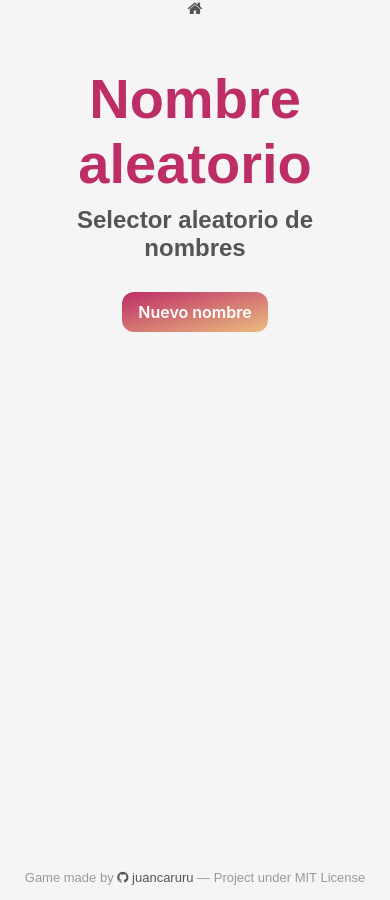
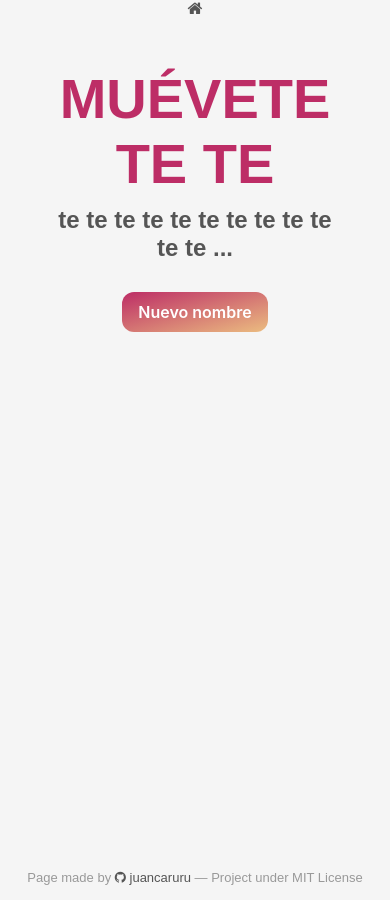
Before and after one commit to juancaruru/juancaruru.github.io, a Jekyll site: the page pages/random-name.html, which Jekyll copies as it is, in a window 390 px wide. Built offline with Jekyll 4.4.1, drawn with Linux system fonts in a browser that asks for light colours.

Commit message:
random names iteration 2

```diff
--- /dev/null
+++ b/assets/css/random-names.css
@@ -0,0 +1,197 @@
+body {
+    font-family: 'Arial', sans-serif;
+    background-color: #f5f5f5;
+    margin: 0;
+    padding: 0;
+    display: flex;
+    flex-direction: column;
+    align-items: center;
+    height: 100vh;
+}
+
+h1.title {
+    color: rgb(189, 45, 102);
+    text-align: center;
+    cursor: default;
+    font-size: 3.5em;
+    font-weight: 750;
+    margin-bottom: 10px;
+}
+
+h2.subtitle {
+    color: #555;
+    text-align: center;
+    margin-bottom: 20px;
+    cursor: default;
+    font-size: x-large;
+    margin-top: 0px;
+    margin-bottom: 20px;
+}
+
+p {
+    color: #555;
+    text-align: center;
+    margin-bottom: 30px;
+}
+
+div.button-container {
+    display: flex;
+    justify-content: center;
+    align-items: center;
+    width: 100%;
+}
+
+div.container {
+    display: flex;
+    flex-direction: column;
+    justify-content: center;
+    width: 75%;
+    margin-top: 10px;
+    height: fit-content;
+}
+
+a:link {
+    text-decoration: none;
+    color: #555;
+}
+a:visited{
+    text-decoration: none;
+    color: #666;
+}
+a:hover {
+    text-decoration: none;
+    color: #55a;
+}
+a:active {
+    text-decoration: none;
+    color: #555;
+}
+
+
+footer {
+    font-family: 'Arial', sans-serif;
+    font-weight: 300;
+    position: fixed;
+    left: 0;
+    bottom: 0;
+    width: 100%;
+    font-size: small;
+    background-color: rgba(245, 245, 245, 0.85);
+    padding-bottom: 15px;
+    padding-top: 10px;
+    color: #999;
+    text-align: center;
+}
+
+table {
+    width: 100%;
+    border-collapse: collapse;
+    margin: 0 auto;
+    background-color: #fff;
+    box-shadow: 0 0 10px rgba(0, 0, 0, 0.1);
+    margin-top: 30px;
+    table-layout: fixed;
+}
+
+thead {
+    background-color: rgb(189, 45, 102);
+    color: #fff;
+}
+
+th, td {
+    padding: 15px;
+    text-align: left;
+    border-bottom: 1px solid #ddd;
+    text-align: center;
+    width: fit-content;
+}
+
+tbody tr:hover {
+    background-color: #f5f5f5;
+}
+
+.fancy-button {
+    border: 0;
+    border-radius: 12px;
+    color: #FFFFFF;
+    cursor: pointer;
+    display: inline-block;
+    font-family: -apple-system,system-ui,"Segoe UI",Roboto,Helvetica,Arial,sans-serif;
+    font-size: 16px;
+    font-weight: 600;
+    line-height: 2.5;
+    outline: transparent;
+    padding: 0 1rem;
+    margin-inline: 1rem;
+    margin-top: 0.3rem;
+    margin-bottom: 0.3rem;
+    text-align: center;
+    text-decoration: none;
+    transition: box-shadow .2s ease-in-out;
+    user-select: none;
+    -webkit-user-select: none;
+    touch-action: manipulation;
+    white-space: nowrap;
+}
+
+.fancy-button.new {
+    background: linear-gradient(to bottom right, rgb(189, 45, 102), rgb(235, 188, 128));
+}
+.fancy-button.new:not([disabled]):hover {
+    box-shadow: 0 0 .25rem rgba(0, 0, 0, 0.5), -.125rem -.125rem 1rem rgba(189, 45, 102, 0.5), .125rem .125rem 1rem rgba(235, 188, 128, 0.5);
+}
+
+.fancy-button.last {
+    background: linear-gradient(to bottom right, rgb(235, 188, 128), rgb(73, 184, 70));
+}
+.fancy-button.last:not([disabled]):hover {
+    box-shadow: 0 0 .25rem rgba(0, 0, 0, 0.5), -.125rem -.125rem 1rem rgba(235, 188, 128, 0.5), .125rem .125rem 1rem rgba(73, 184, 70, 0.5);
+}
+
+.fancy-button.solve {
+    background-color: lightgray;
+    color: rgb(50, 50, 50);
+}
+.fancy-button.solve:not([disabled]):hover {
+    box-shadow: -.125rem -.125rem 0.8rem rgba(50, 50, 50, 0.3);
+}
+
+.fancy-button.solveAll {
+    background: linear-gradient(to bottom right, rgb(73, 184, 70), rgb(74, 201, 240));
+}
+.fancy-button.solveAll:not([disabled]):hover {
+    box-shadow: 0 0 .25rem rgba(0, 0, 0, 0.5), -.125rem -.125rem 1rem rgba(73, 184, 70, 0.5), .125rem .125rem 1rem rgba(74, 201, 240, 0.5);
+}
+
+.fancy-button.reset {
+    background: linear-gradient(to bottom right, rgb(74, 201, 240), rgb(145, 49, 255));
+}
+.fancy-button.reset:not([disabled]):hover {
+    box-shadow: 0 0 .25rem rgba(0, 0, 0, 0.5), -.125rem -.125rem 1rem rgba(74, 201, 240, 0.5), .125rem .125rem 1rem rgba(145, 49, 255, 0.5);
+}
+
+@media (max-width: 768px) {
+    div.button-container {
+        flex-direction: column;
+        position: relative;
+    }
+
+    .fancy-button {
+        margin-top: 10px;
+        margin-bottom: 10px;
+    }
+
+    /* Two columns arrangement for screens between 481px and 768px */
+    @media (min-width: 481px) and (max-width: 768px) {
+        div.button-container {
+            flex-direction: row;
+            flex-wrap: wrap;
+            justify-content: center;
+        }
+
+        .fancy-button {
+            flex: 0 0 calc(50% - 20px);
+            margin: 10px;
+        }
+    }
+}
--- a/pages/random-name.html
+++ b/pages/random-name.html
@@ -5,8 +5,8 @@
     <meta charset="UTF-8">
     <meta http-equiv="X-UA-Compatible" content="IE=edge">
     <meta name="viewport" content="width=device-width, initial-scale=1.0">
-    <title>Nombres aleatorios</title>
-    <link rel="stylesheet" href="/assets/css/bingo.css">
+    <title>Muevete-te-te-te</title>
+    <link rel="stylesheet" href="/assets/css/random-names.css">
     <link rel="stylesheet" href="https://cdnjs.cloudflare.com/ajax/libs/font-awesome/4.7.0/css/font-awesome.min.css">
     <script src="https://cdn.jsdelivr.net/npm/sweetalert2@11"></script>
 </head>
@@ -16,149 +16,16 @@
         <a href="/" class="go-homepage-button"><i class="fa fa-home"></i></a>
     </header>
     <div class="container">
-        <h1 class="title">Nombre aleatorio</h1>
-        <h2 class="subtitle"> Selector aleatorio de nombres</h2>
+        <h1 class="title">MUÉVETE TE TE</h1>
+        <h2 class="subtitle"> te te te te te te te te te te te te ...</h2>
         <div class="button-container">
             <button class="fancy-button new" onclick="popUpCard()">Nuevo nombre</button>
-            <!-- <button class="fancy-button last" id="show" onclick="showLast()">Mostrar
-                    de nuevo</button>
-                <button class="fancy-button solveAll" onclick="solveAll()">Resolver
-                    todos</button>
-                <button class="fancy-button reset" onclick="reset()">Nuevo bingo</button> -->
         </div>
-        <!-- <table id="table-tarjetas">
-                <thead>
-                    <tr>
-                        <th>Criterio</th>
-                        <th>Solución</th>
-                    </tr>
-                </thead>
-                <tbody id="table-tarjetas-body">
-                </tbody>
-            </table> -->
     </div>
-    <footer>Game made by <a href="https://github.com/juancaruru"><i class="fa fa-github"></i> juancaruru</a> — Project
+    <footer>Page made by <a href="https://github.com/juancaruru"><i class="fa fa-github"></i> juancaruru</a> — Project
         under MIT License</footer>
     <script>
-        const spanishNames = [
-            "Alejandro",
-            "Ana",
-            "Antonio",
-            "Beatriz",
-            "Carlos",
-            "Carmen",
-            "Diego",
-            "Elena",
-            "Emilio",
-            "Fernanda",
-            "Francisco",
-            "Gabriela",
-            "Guillermo",
-            "Inés",
-            "Isabel",
-            "Javier",
-            "Laura",
-            "Luis",
-            "Manuela",
-            "María",
-            "Miguel",
-            "Natalia",
-            "Pablo",
-            "Patricia",
-            "Pedro",
-            "Raquel",
-            "Ricardo",
-            "Roberto",
-            "Rosa",
-            "Santiago",
-            "Sofía",
-            "Teresa",
-            "Tomás",
-            "Valentina",
-            "Verónica",
-            "Vicente",
-            "Ximena",
-            "Yolanda",
-            "Zoe",
-            "Adrián",
-            "Agustín",
-            "Alba",
-            "Alberto",
-            "Alicia",
-            "Alfonso",
-            "Amparo",
-            "Andrés",
-            "Ángela",
-            "Armando",
-            "Aurora",
-            "Belen",
-            "Bernardo",
-            "Blanca",
-            "Bruno",
-            "Cecilia",
-            "Celia",
-            "César",
-            "Clara",
-            "Cristian",
-            "Cristina",
-            "Daniel",
-            "Dolores",
-            "Eduardo",
-            "Elsa",
-            "Enrique",
-            "Esteban",
-            "Estela",
-            "Felipe",
-            "Félix",
-            "Gloria",
-            "Gonzalo",
-            "Graciela",
-            "Héctor",
-            "Hugo",
-            "Ignacio",
-            "Irene",
-            "Jaime",
-            "Jorge",
-            "José",
-            "Julia",
-            "Leonardo",
-            "Lidia",
-            "Lucía",
-            "Luisa",
-            "Marcos",
-            "Martín",
-            "Matías",
-            "Mónica",
-            "Nacho",
-            "Nadia",
-            "Nicolás",
-            "Olga",
-            "Óscar",
-            "Paco",
-            "Rafael",
-            "Ramón",
-            "Renata",
-            "Roberto",
-            "Rodrigo",
-            "Rubén",
-            "Salvador",
-            "Samuel",
-            "Sara",
-            "Sergio",
-            "Silvia",
-            "Simón",
-            "Susana",
-            "Tatiana",
-            "Vanesa",
-            "Víctor",
-            "Virginia",
-            "Xavier",
-            "Yago",
-            "Yasmina",
-            "Yolanda",
-            "Zaida",
-            "Zaira"
-        ];
+        const spanishNames = ['Ana R.', 'Candela', 'Sandra', 'Nayara', 'Álvaro', 'Poda', 'Pedro', 'Lourdes', 'Dámaris', 'Sonia', 'Alba Romero', 'Irene Román', 'Edu', 'Iván Silva', 'Josemi', 'Iván Ruiz', 'Ale Sánchez', 'Griselda', 'Vanesa', 'Pablo', 'Eva', 'Alba Serrano', 'Lucía Sánchez', 'Manu', 'Mirian', 'Celeste', 'Cristina Moreno', 'Rocío', 'Mercedes Pérez', 'Nacho', 'Andrea', 'Nora Ojeda', 'Emilio', 'Ana Belén', 'Dariana', 'Nora Luque', 'Carmen Mesa', 'Óscar', 'Irene Pacheco', 'Clara', 'Lidia', 'Cristina Miguel', 'Ana Moreno', 'Cristina Martín', 'Raquel', 'Laura', 'Naira', 'María Morán', 'Darío', 'Jorge', 'Manel', 'Lucía Zorrilla', 'Pau', 'Ángela'];
         let shown_names = [];
     </script>
     <script>
@@ -178,8 +45,7 @@
                 return;
             }
             Swal.fire({
-                title: name,
-                icon: 'info',
+                title: `<br><span style="font-size:6rem;word-break:keep-all">${name}</span><br><br>`,
                 confirmButtonText: `Siguiente`,
                 showCloseButton: true,
             }).then((result) => {
@@ -189,65 +55,7 @@
                 }
             })
         }
-
     </script>
-    <!-- <script>
-        function showRow(question, solution, id) {
-            const table = document.getElementById("table-tarjetas-body");
-            const row = document.createElement("tr");
-            const td1 = document.createElement("td");
-            const td2 = document.createElement("td");
-            td1.innerHTML = question
-            td2.innerHTML = solution;
-            td2.setAttribute("id", id);
-            row.appendChild(td1);
-            row.appendChild(td2);
-            table.appendChild(row);
-        }
-
-        function showLast() {
-            const table = document.getElementById("table-tarjetas-body");
-            if (shown_cards.length == 0) {
-                return;
-            }
-            const element = shown_cards[shown_cards.length - 1];
-            Swal.fire({
-                title: element.question,
-                icon: 'info',
-                confirmButtonText: 'Ok'
-            })
-        }
-
-        function solve(question, id, pop) {
-            const table = document.getElementById("table-tarjetas-body");
-            const element = shown_cards.find((element) => element.question == question);
-            const field = document.getElementById(id);
-            if (pop == true) {
-                Swal.fire({
-                    title: element.solution,
-                    text: 'Solución',
-                    icon: 'success',
-                    confirmButtonText: 'Ok'
-                })
-            }
-            field.innerHTML = element.solution;
-        }
-
-        function solveAll() {
-            table_rows = document.getElementById("table-tarjetas-body").rows;
-            for (let row of table_rows) {
-                id = row.children[1].id;
-                question = row.children[0].innerHTML;
-                solve(question, id, false)
-            }
-        }
-
-        function reset() {
-            shown_cards = [];
-            const table = document.getElementById("table-tarjetas-body");
-            table.innerHTML = "";
-        }
-    </script> -->
 </body>
 
 </html>
```
